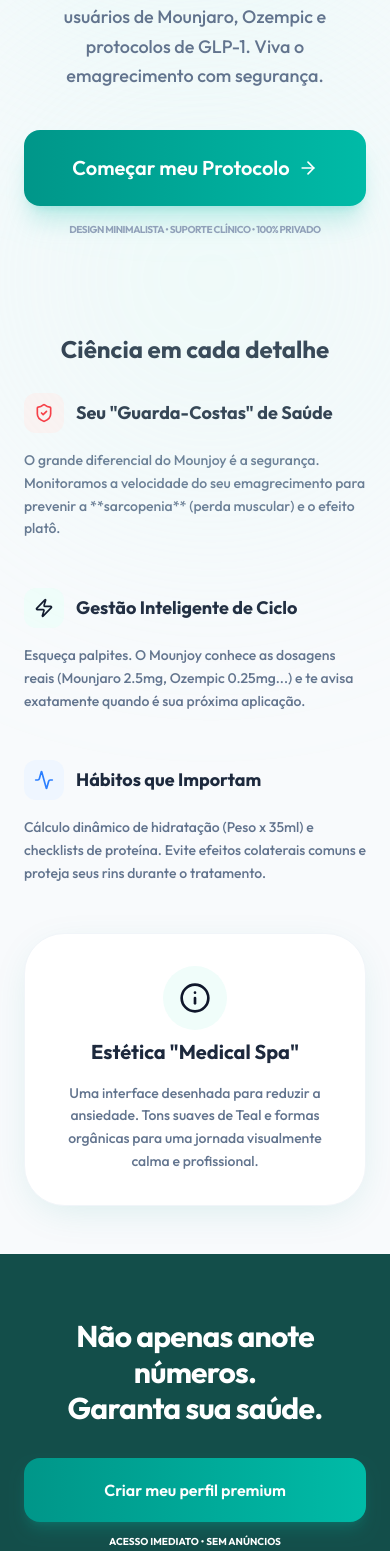
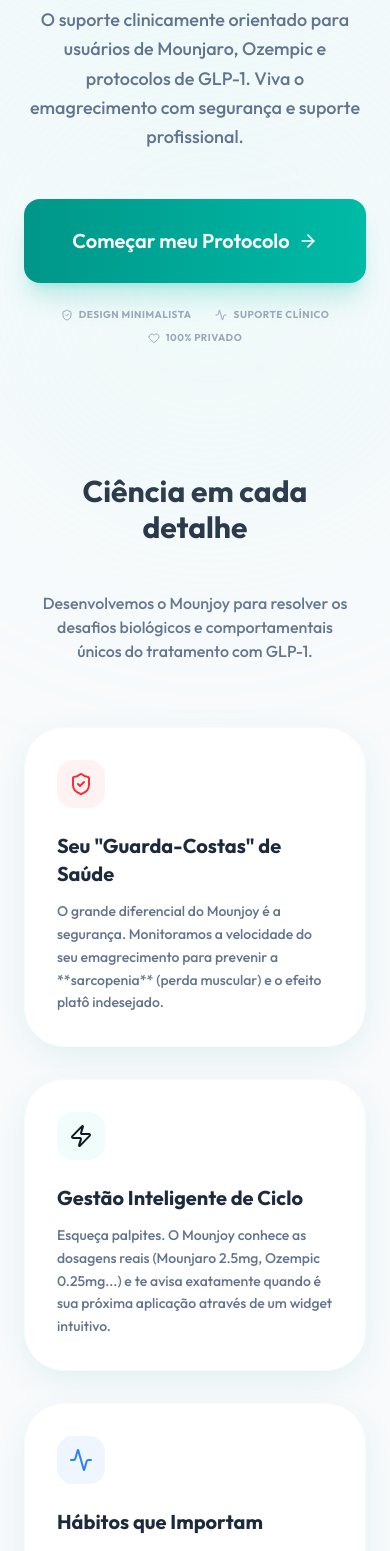
Before and after one commit to planoraapp/mounjoy, a React (Vite) app: page / in a window 390 px wide. Shown: the part 400-1951 px from the top of the page. Built offline with nearby package versions, Linux system fonts and the light colour scheme.

Commit message:
feat: adapt landing page for desktop with responsive grid layout

```diff
--- a/src/components/LandingPage.jsx
+++ b/src/components/LandingPage.jsx
@@ -10,97 +10,108 @@
             <div className="fixed bottom-[-10%] left-[-10%] w-[500px] h-[500px] bg-teal-100/20 rounded-full blur-[120px] pointer-events-none"></div>
 
             {/* Hero Section */}
-            <section className="relative px-6 pt-16 pb-12 text-center max-w-md mx-auto">
-                <div className="inline-flex items-center gap-2 bg-white px-4 py-2 rounded-full shadow-sm border border-slate-100 mb-6 animate-fadeIn">
+            <section className="relative px-6 pt-20 pb-16 text-center max-w-4xl mx-auto md:pt-32 md:pb-24">
+                <div className="inline-flex items-center gap-2 bg-white px-4 py-2 rounded-full shadow-sm border border-slate-100 mb-8 animate-fadeIn">
                     <Heart className="text-red-500" size={16} />
                     <span className="text-xs font-bold text-slate-600 uppercase tracking-widest">Seu Companheiro na Jornada Metabólica</span>
                 </div>
 
-                <h1 className="text-5xl font-extrabold text-slate-900 tracking-tight leading-[1.1] mb-6 animate-slideUp">
+                <h1 className="text-5xl font-extrabold text-slate-900 tracking-tight leading-[1.1] mb-8 animate-slideUp md:text-7xl lg:text-8xl">
                     Bem-estar Premium <br />
                     <span className="text-transparent bg-clip-text bg-gradient-to-r from-brand-600 to-teal-500">para sua evolução.</span>
                 </h1>
 
-                <p className="text-slate-500 text-lg font-medium leading-relaxed mb-10 animate-slideUp" style={{ animationDelay: '0.1s' }}>
-                    O suporte clinicamente orientado para usuários de Mounjaro, Ozempic e protocolos de GLP-1. Viva o emagrecimento com segurança.
+                <p className="text-slate-500 text-lg font-medium leading-relaxed mb-12 animate-slideUp max-w-2xl mx-auto md:text-xl" style={{ animationDelay: '0.1s' }}>
+                    O suporte clinicamente orientado para usuários de Mounjaro, Ozempic e protocolos de GLP-1. Viva o emagrecimento com segurança e suporte profissional.
                 </p>
 
-                <div className="flex flex-col gap-4 animate-slideUp" style={{ animationDelay: '0.2s' }}>
-                    <Button onClick={onStart} className="py-6 text-xl shadow-xl shadow-brand-500/20">
+                <div className="flex flex-col items-center gap-6 animate-slideUp" style={{ animationDelay: '0.2s' }}>
+                    <Button onClick={onStart} className="py-7 px-10 text-xl shadow-xl shadow-brand-500/20 w-full max-w-md">
                         Começar meu Protocolo <ArrowRight size={20} />
                     </Button>
-                    <p className="text-[10px] text-slate-400 font-bold uppercase tracking-tighter">Design Minimalista • Suporte Clínico • 100% Privado</p>
+                    <div className="flex flex-wrap justify-center gap-x-6 gap-y-2 opacity-60">
+                        <span className="text-[10px] text-slate-500 font-bold uppercase tracking-wider flex items-center gap-1.5"><ShieldCheck size={12} /> Design Minimalista</span>
+                        <span className="text-[10px] text-slate-500 font-bold uppercase tracking-wider flex items-center gap-1.5"><Activity size={12} /> Suporte Clínico</span>
+                        <span className="text-[10px] text-slate-500 font-bold uppercase tracking-wider flex items-center gap-1.5"><Heart size={12} /> 100% Privado</span>
+                    </div>
                 </div>
             </section>
 
             {/* Science & Safety Sections */}
-            <section className="px-6 py-12 space-y-12 max-w-md mx-auto">
-                <div className="text-center mb-4">
-                    <h2 className="text-2xl font-bold text-slate-800">Ciência em cada detalhe</h2>
-                    <div className="h-1 w-12 bg-brand mx-auto mt-2 rounded-full"></div>
+            <section className="px-6 py-16 max-w-6xl mx-auto">
+                <div className="text-center mb-16 px-4">
+                    <h2 className="text-3xl font-bold text-slate-800 md:text-4xl">Ciência em cada detalhe</h2>
+                    <div className="h-1.5 w-16 bg-brand mx-auto mt-4 rounded-full"></div>
+                    <p className="mt-6 text-slate-500 font-medium max-w-xl mx-auto">
+                        Desenvolvemos o Mounjoy para resolver os desafios biológicos e comportamentais únicos do tratamento com GLP-1.
+                    </p>
                 </div>
 
+                <div className="grid grid-cols-1 md:grid-cols-3 gap-8 mb-16">
                     {/* Feature 1: Health Guard */}
-                <div className="space-y-4">
-                    <div className="flex items-center gap-3">
-                        <div className="w-10 h-10 bg-red-50 text-red-500 rounded-xl flex items-center justify-center">
-                            <ShieldCheck size={20} />
+                    <div className="bg-white p-8 rounded-[40px] shadow-soft border border-slate-50 relative group hover:shadow-xl transition-shadow">
+                        <div className="w-12 h-12 bg-red-50 text-red-500 rounded-2xl flex items-center justify-center mb-6">
+                            <ShieldCheck size={24} />
                         </div>
-                        <h3 className="text-lg font-bold text-slate-800">Seu "Guarda-Costas" de Saúde</h3>
-                    </div>
+                        <h3 className="text-xl font-bold text-slate-800 mb-3">Seu "Guarda-Costas" de Saúde</h3>
                         <p className="text-sm text-slate-500 leading-relaxed font-medium">
-                        O grande diferencial do Mounjoy é a segurança. Monitoramos a velocidade do seu emagrecimento para prevenir a **sarcopenia** (perda muscular) e o efeito platô.
+                            O grande diferencial do Mounjoy é a segurança. Monitoramos a velocidade do seu emagrecimento para prevenir a **sarcopenia** (perda muscular) e o efeito platô indesejado.
                         </p>
                     </div>
 
                     {/* Feature 2: Intelligent Protocol */}
-                <div className="space-y-4">
-                    <div className="flex items-center gap-3">
-                        <div className="w-10 h-10 bg-brand-50 text-brand rounded-xl flex items-center justify-center">
-                            <Zap size={20} />
+                    <div className="bg-white p-8 rounded-[40px] shadow-soft border border-slate-50 relative group hover:shadow-xl transition-shadow">
+                        <div className="w-12 h-12 bg-brand-50 text-brand rounded-2xl flex items-center justify-center mb-6">
+                            <Zap size={24} />
                         </div>
-                        <h3 className="text-lg font-bold text-slate-800">Gestão Inteligente de Ciclo</h3>
-                    </div>
+                        <h3 className="text-xl font-bold text-slate-800 mb-3">Gestão Inteligente de Ciclo</h3>
                         <p className="text-sm text-slate-500 leading-relaxed font-medium">
-                        Esqueça palpites. O Mounjoy conhece as dosagens reais (Mounjaro 2.5mg, Ozempic 0.25mg...) e te avisa exatamente quando é sua próxima aplicação.
+                            Esqueça palpites. O Mounjoy conhece as dosagens reais (Mounjaro 2.5mg, Ozempic 0.25mg...) e te avisa exatamente quando é sua próxima aplicação através de um widget intuitivo.
                         </p>
                     </div>
 
                     {/* Feature 3: Specifc GLP-1 Habits */}
-                <div className="space-y-4">
-                    <div className="flex items-center gap-3">
-                        <div className="w-10 h-10 bg-blue-50 text-blue-500 rounded-xl flex items-center justify-center">
-                            <Activity size={20} />
+                    <div className="bg-white p-8 rounded-[40px] shadow-soft border border-slate-50 relative group hover:shadow-xl transition-shadow">
+                        <div className="w-12 h-12 bg-blue-50 text-blue-500 rounded-2xl flex items-center justify-center mb-6">
+                            <Activity size={24} />
                         </div>
-                        <h3 className="text-lg font-bold text-slate-800">Hábitos que Importam</h3>
+                        <h3 className="text-xl font-bold text-slate-800 mb-3">Hábitos que Importam</h3>
+                        <p className="text-sm text-slate-500 leading-relaxed font-medium">
+                            Cálculo dinâmico de hidratação (Peso x 35ml) e checklists de proteína. Evite efeitos colaterais comuns e proteja seus rins e fígado durante todo o tratamento.
+                        </p>
                     </div>
-                    <p className="text-sm text-slate-500 leading-relaxed font-medium">
-                        Cálculo dinâmico de hidratação (Peso x 35ml) e checklists de proteína. Evite efeitos colaterais comuns e proteja seus rins durante o tratamento.
-                    </p>
                 </div>
 
                 {/* Experience Section */}
-                <div className="bg-white p-8 rounded-[40px] shadow-soft border border-slate-100 text-center space-y-4">
-                    <div className="w-16 h-16 bg-brand-50 rounded-full flex items-center justify-center mx-auto text-brand mb-2">
-                        <Info size={32} />
+                <div className="bg-gradient-to-br from-white to-brand-50/30 p-10 md:p-16 rounded-[48px] shadow-soft border border-white text-center space-y-6 max-w-4xl mx-auto">
+                    <div className="w-20 h-20 bg-brand-50 rounded-full flex items-center justify-center mx-auto text-brand mb-4">
+                        <Info size={40} />
                     </div>
-                    <h3 className="text-xl font-bold text-slate-800">Estética "Medical Spa"</h3>
-                    <p className="text-sm text-slate-500 leading-relaxed font-medium">
-                        Uma interface desenhada para reduzir a ansiedade. Tons suaves de Teal e formas orgânicas para uma jornada visualmente calma e profissional.
+                    <h3 className="text-2xl font-bold text-slate-800 md:text-3xl">Estética "Medical Spa"</h3>
+                    <p className="text-lg text-slate-500 leading-relaxed font-medium max-w-2xl mx-auto">
+                        Uma interface desenhada especificamente para reduzir a ansiedade comum no tratamento. Tons suaves de Teal e formas orgânicas para uma jornada visualmente calma, premium e profissional.
                     </p>
                 </div>
             </section>
 
             {/* CTA Final */}
-            <section className="bg-brand-900 text-white px-6 py-16 text-center">
-                <div className="max-w-md mx-auto space-y-8">
-                    <h2 className="text-3xl font-bold tracking-tight">Não apenas anote números. <br /><span className="text-brand-300">Garanta sua saúde.</span></h2>
+            <section className="bg-brand-900 text-white px-6 py-24 text-center relative overflow-hidden">
+                {/* Background elements for desktop */}
+                <div className="absolute top-0 right-0 w-96 h-96 bg-brand-500/10 rounded-full blur-[100px] -mr-48 -mt-48"></div>
+                <div className="absolute bottom-0 left-0 w-96 h-96 bg-teal-500/10 rounded-full blur-[100px] -ml-48 -mb-48"></div>
 
-                    <div className="flex flex-col gap-3">
-                        <Button onClick={onStart} className="w-full bg-white text-brand-900 font-bold hover:bg-brand-50 border-none py-5">
+                <div className="max-w-4xl mx-auto space-y-10 relative z-10">
+                    <h2 className="text-4xl font-bold tracking-tight md:text-5xl lg:text-6xl">Não apenas anote números. <br /><span className="text-brand-300">Garanta sua saúde metabólica.</span></h2>
+
+                    <div className="flex flex-col items-center gap-4">
+                        <Button onClick={onStart} className="w-full max-w-md bg-white text-brand-900 font-bold hover:bg-brand-50 border-none py-6 text-xl">
                             Criar meu perfil premium
                         </Button>
-                        <p className="text-[10px] text-brand-300 font-bold uppercase">Acesso imediato • Sem anúncios</p>
+                        <div className="flex items-center gap-8 opacity-60">
+                            <div className="flex items-center gap-2"><CheckCircle2 size={16} /> <span className="text-xs font-bold uppercase tracking-wider">Acesso imediato</span></div>
+                            <div className="flex items-center gap-2"><CheckCircle2 size={16} /> <span className="text-xs font-bold uppercase tracking-wider">Sem anúncios</span></div>
+                            <div className="flex items-center gap-2"><CheckCircle2 size={16} /> <span className="text-xs font-bold uppercase tracking-wider">Dados Seguro</span></div>
+                        </div>
                     </div>
                 </div>
             </section>
```
Lines whose indentation alone changed are shown as unchanged.
